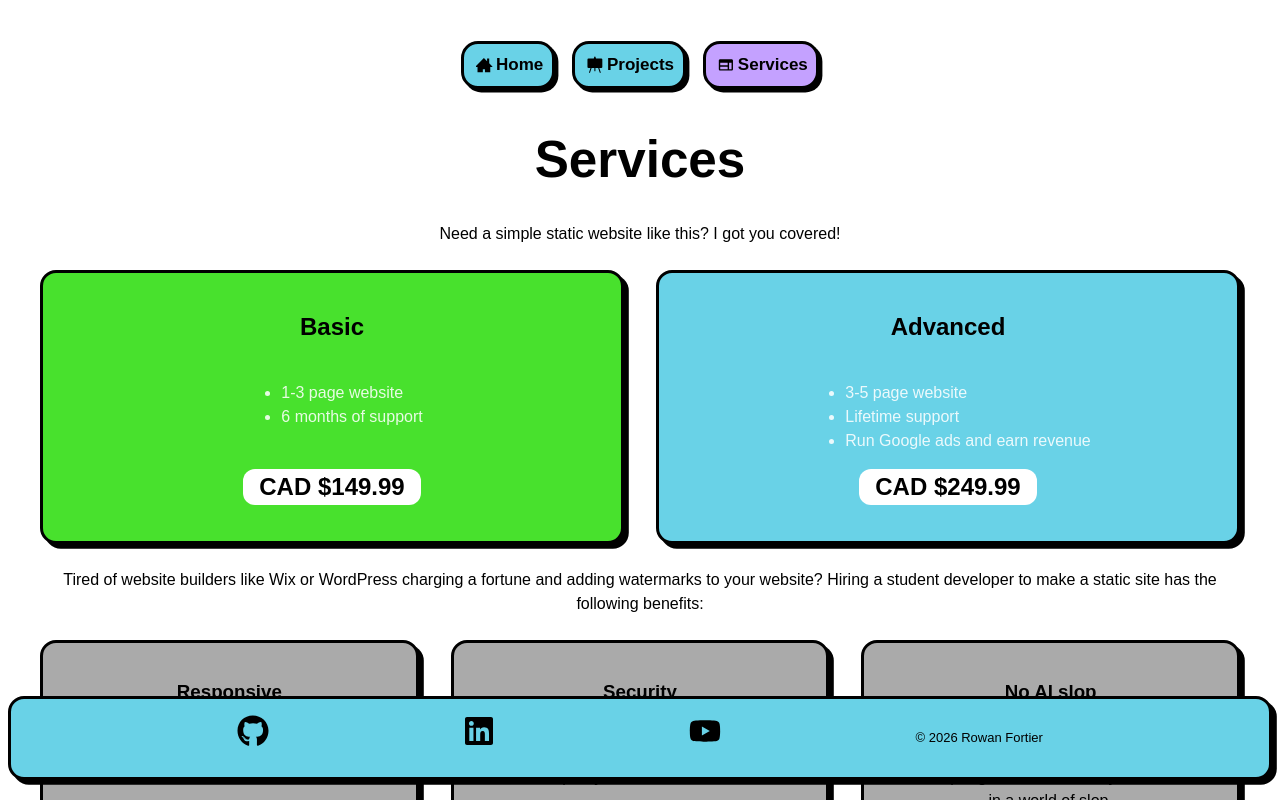
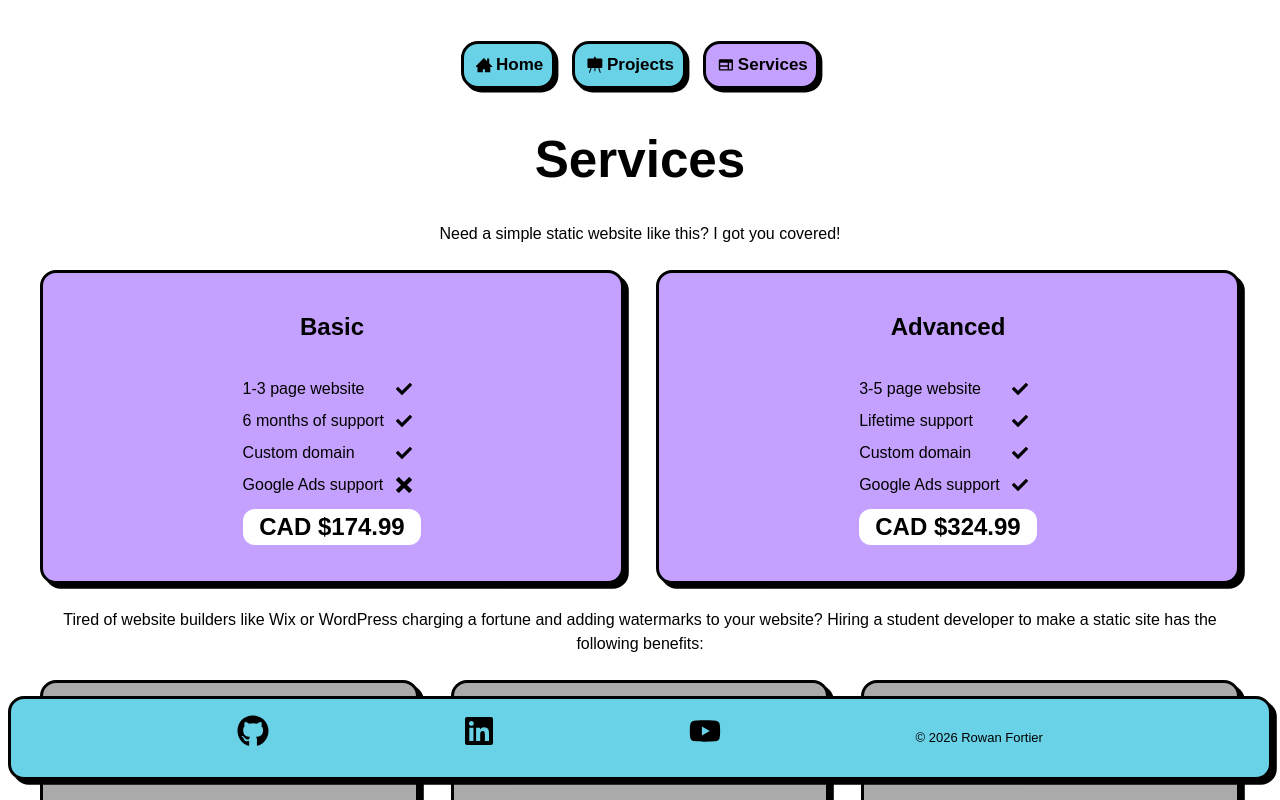
Before and after one commit to blobinaticuber/rowanfortier-website, a React (Vite) app in the folder my-react-app/: page /services in a window 1280 px wide. Shown: the top 800 px of the page. Built offline with nearby package versions, Linux system fonts and the light colour scheme.

Commit message:
Flesh out services page

```diff
--- a/my-react-app/src/pages/Services.css
+++ b/my-react-app/src/pages/Services.css
@@ -8,6 +8,23 @@
     display: grid;
     gap: 1rem;
     grid-template-columns: 1fr 1fr 1fr;
+}
+
+.service-grid {
+    display: grid;
+    /* gap: 1rem; */
+    grid-template-columns: 4fr 1fr;
+    margin: 0.5em;
+}
+
+.service-grid p {
+    margin: 0.25em;
+    text-align: left;
+}
+
+.service-grid svg {
+    height: 1em;
+    align-self: center;
 }
 
 .service{
--- a/my-react-app/src/pages/Services.jsx
+++ b/my-react-app/src/pages/Services.jsx
@@ -1,6 +1,12 @@
 import { Card } from "../components/Card"
 import { ServiceCard } from "../components/ServiceCard";
 import { Footer } from "../components/Footer"
+
+import { FaLock } from "react-icons/fa6";
+import { FaMobileScreenButton } from "react-icons/fa6";
+import { TbRobotOff } from "react-icons/tb";
+import { FaCheck } from "react-icons/fa";
+import { ImCross } from "react-icons/im";
 
 import './Services.css';
 
@@ -12,23 +18,34 @@ export function Services() {
 
         <div className="grid2">
 
-            <ServiceCard color={"var(--green)"}>
+            <ServiceCard color={"var(--purple)"}>
                 <h2>Basic</h2>
-                <ul>
-                    <li>1-3 page website</li>
-                    <li>6 months of support</li>
-                </ul>
-                <h2 className="price">CAD $149.99</h2>
+                <div className="service-grid">
+                    <p>1-3 page website</p>
+                    <FaCheck />
+                    <p>6 months of support</p>
+                    <FaCheck />
+                    <p>Custom domain</p>
+                    <FaCheck />
+                    <p>Google Ads support</p>
+                    <ImCross />
+                </div>
+                <h2 className="price">CAD $174.99</h2>
             </ServiceCard>
 
-            <ServiceCard color={"var(--blue)"}>
+            <ServiceCard color={"var(--purple)"}>
                 <h2>Advanced</h2>
-                <ul>
-                    <li>3-5 page website</li>
-                    <li>Lifetime support</li>
-                    <li>Run Google ads and earn revenue</li>
-                </ul>
-                <h2 className="price">CAD $249.99</h2>
+                <div className="service-grid">
+                    <p>3-5 page website</p>
+                    <FaCheck />
+                    <p>Lifetime support</p>
+                    <FaCheck />
+                    <p>Custom domain</p>
+                    <FaCheck />
+                    <p>Google Ads support</p>
+                    <FaCheck />
+                </div>
+                <h2 className="price">CAD $324.99</h2>
             </ServiceCard>
 
         </div>
@@ -38,20 +55,23 @@ export function Services() {
 
             <Card color={"var(--gray)"}>
                 <div className="vstack">
+                    <FaMobileScreenButton />
                     <h3>Responsive</h3>
-                    <p>I work to make sure the site looks great on all devices.</p>
+                    <p>The website will look amazing on all devices, whether that's a tablet, phone, or computer.</p>
                 </div>
             </Card>
 
             <Card color={"var(--gray)"}>
                 <div className="vstack">
-                    <h3>Security</h3>
-                    <p>Site is not able to be hacked due to its simplicity. No database leaks</p>
+                    <FaLock />
+                    <h3>Secure</h3>
+                    <p>Site is not able to be hacked due to its simplicity. No database leaks or security issues.</p>
                 </div>
             </Card>
 
             <Card color={"var(--gray)"}>
                 <div className="vstack">
+                    <TbRobotOff />
                     <h3>No AI slop</h3>
                     <p>Hand-written code by a passionate web developer gives character to your website in a world of slop.</p>
                 </div>
```
